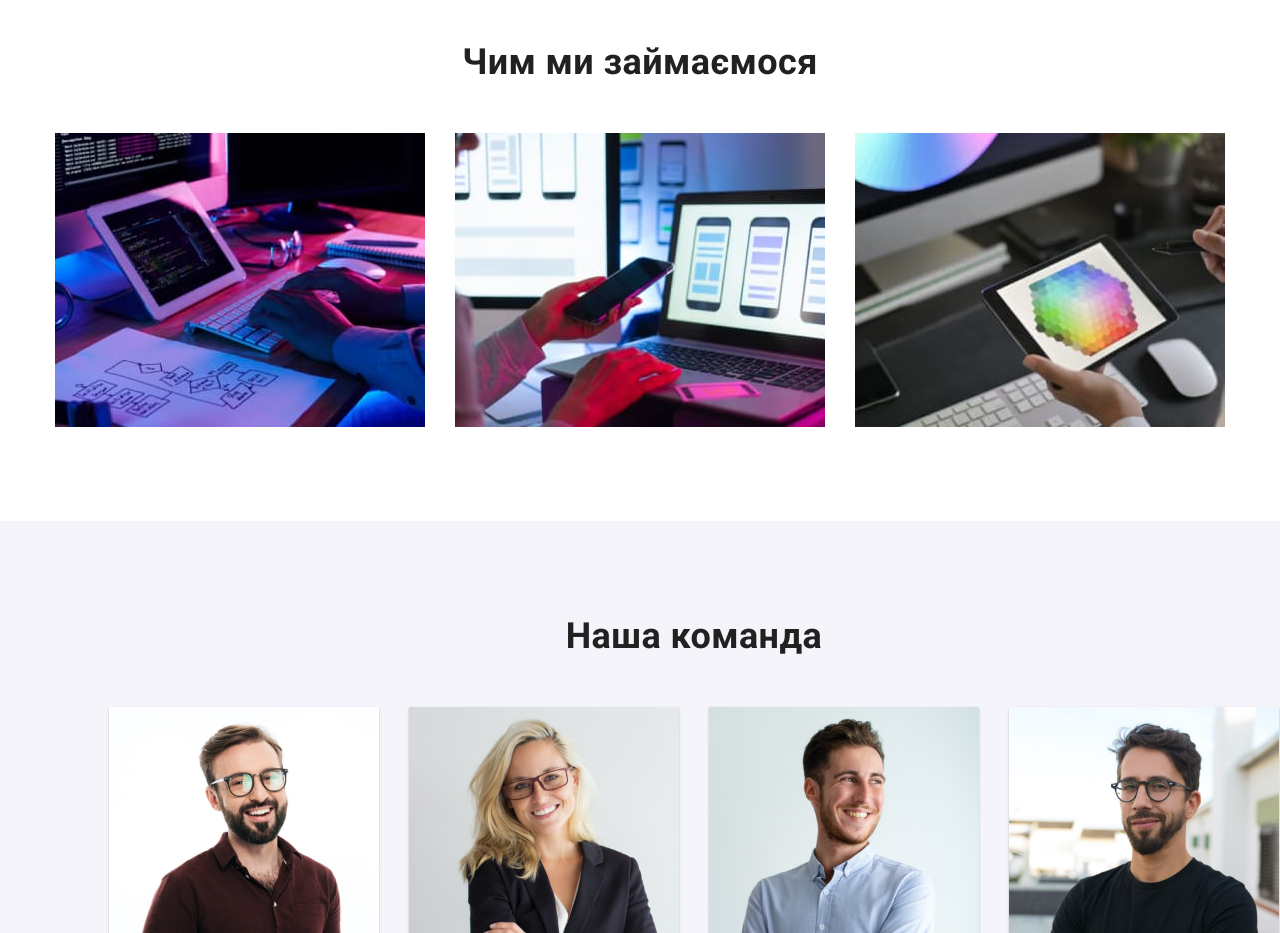
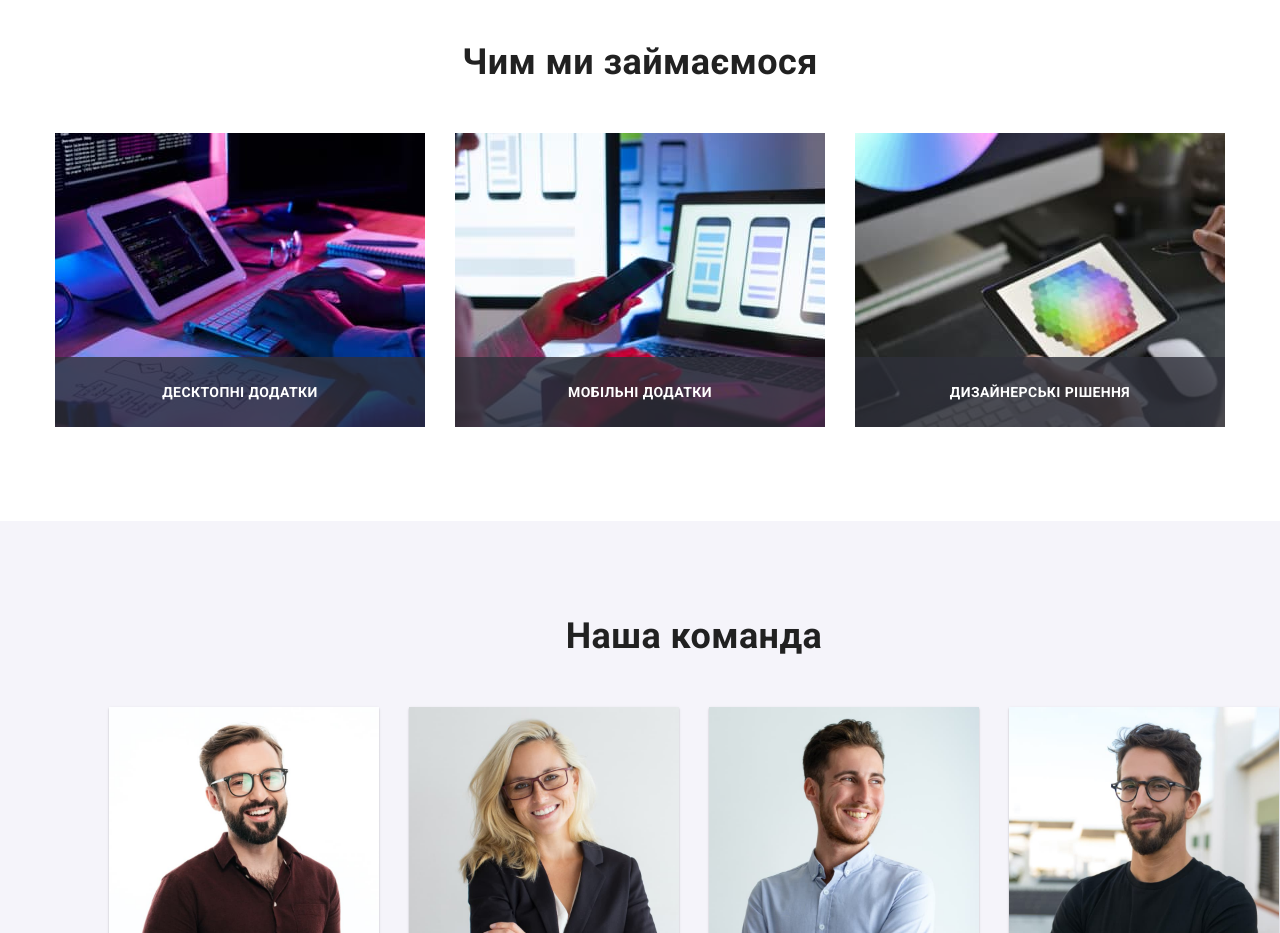
Before and after one commit to Anastasiia-Ablieieva/goit-markup-hw-05, a plain HTML site: page index.html in a window 1280 px wide. Shown: the part 1080-2013 px from the top of the page. Drawn offline with nearby package versions, Linux system fonts and the light colour scheme.

Commit message:
goit-markup-hw-05

```diff
--- a/css/styles.css
+++ b/css/styles.css
@@ -26,6 +26,7 @@
   --modal-button-close-color: #000000;
   --hover-modal-button: #2196f3;
   --text-portfolio-color: #ffffff;
+  --lable-text-color: #ffffff;
   --timing-function: 250ms cubic-bezier(0.4, 0, 0.2, 1);
 }
 
@@ -392,6 +393,26 @@ body {
   width: calc((100% - 60px) / 3);
 }
 
+.activity-lable-wrap {
+  position: relative;
+}
+
+.lable-text {
+  position: absolute;
+  bottom: 0;
+  padding: 27px;
+
+  width: 100%;
+  height: 70px;
+
+  font-weight: 700;
+  font-size: 14px;
+  text-align: center;
+  text-transform: uppercase;
+  background: rgba(47, 48, 58, 0.8);
+  color: var(--lable-text-color);
+}
+
 /* Team */
 
 .section-team {
@@ -630,7 +651,7 @@ body {
   line-height: 1.14;
   letter-spacing: 0.02em;
   color: var(--primary-text-color);
-  transition: color 250ms linear;
+  transition: color var(--timing-function);
 }
 
 .footer-contacts .link:hover,
@@ -694,7 +715,7 @@ body {
 
   background: rgba(0, 0, 0, 0.2);
 
-  transition: opacity 250ms linear, visibility 250ms linear;
+  transition: opacity var(--timing-function), visibility var(--timing-function);
 }
 
 .backdrop.is-hidden {
@@ -708,7 +729,7 @@ body {
   left: 50%;
   top: 50%;
   transform: translate(-50%, -50%) scale(1);
-  transition: translate 250ms linear;
+  transition: transform var(--timing-function);
 
   min-width: 528px;
   min-height: 581px;
@@ -738,6 +759,8 @@ body {
   border-radius: 50%;
   background-color: transparent;
   border: 1px solid rgba(0, 0, 0, 0.1);
+  box-shadow: 0px 1px 3px rgba(0, 0, 0, 0.12), 0px 1px 1px rgba(0, 0, 0, 0.14),
+    0px 2px 1px rgba(0, 0, 0, 0.2);
   transition: background-color var(--timing-function),
     border-color var(--timing-function), fill var(--timing-function);
 }
--- a/index.html
+++ b/index.html
@@ -127,25 +127,34 @@
           <h2 class="section-title">Чим ми займаємося</h2>
           <ul class="activity">
             <li class="activity-item">
+              <div class="activity-lable-wrap">
                 <img
                   src="./images/box1.jpg"
                   alt="Людина працює з планшетом та клавіатурою"
                   width="370"
                 />
+                <p class="lable-text">Десктопні додатки</p>
+              </div>
             </li>
             <li class="activity-item">
+              <div class="activity-lable-wrap">
                 <img
                   src="./images/box2.jpg"
                   alt="Людина працює з телефоном та ноутбуком"
                   width="370"
                 />
+                <p class="lable-text">Мобільні додатки</p>
+              </div>
             </li>
             <li class="activity-item">
+              <div class="activity-lable-wrap">
                 <img
                   src="./images/box3.jpg"
                   alt="Людина працює зі спектром кольорів на планшеті"
                   width="370"
                 />
+                <p class="lable-text">Дизайнерські рішення</p>
+              </div>
             </li>
           </ul>
         </div>
```
Lines whose indentation alone changed are shown as unchanged.
